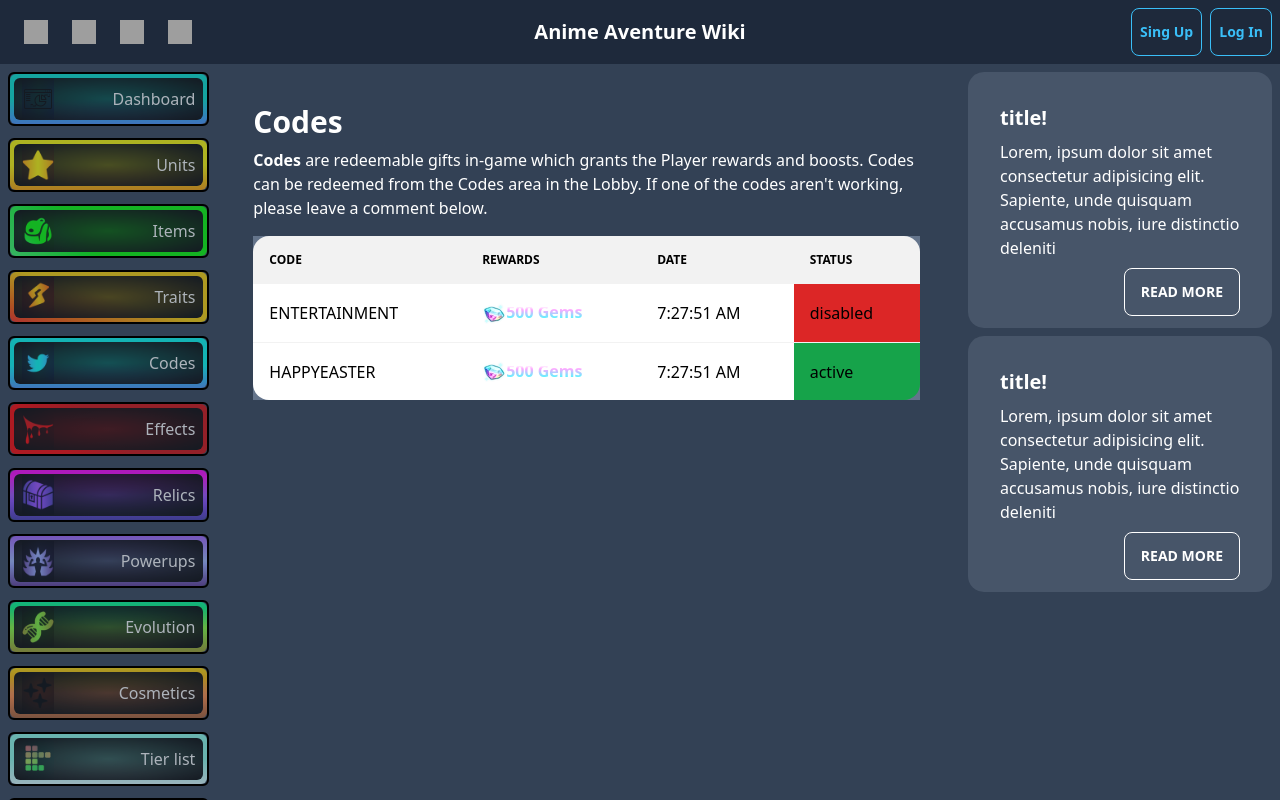
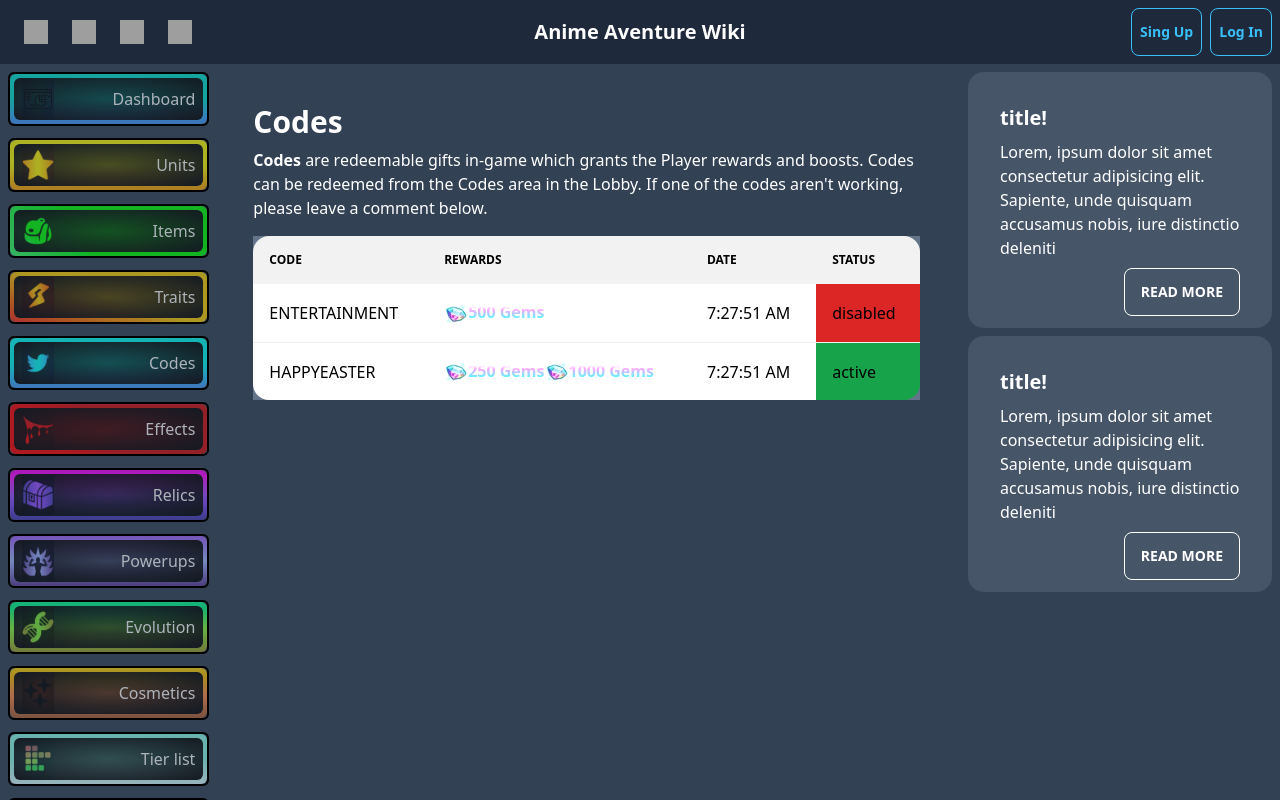
Before and after one commit to JorgeCoM/anime_aventures_wiki, a React (Vite) app: page /codes in a window 1280 px wide. Built offline with nearby package versions, Linux system fonts and the light colour scheme; grey boxes are pictures that could not be loaded; a web font is replaced by a local one.

Commit message:
refactorizacion de la tabla de code

```diff
--- a/src/components/CodeTable.jsx
+++ b/src/components/CodeTable.jsx
@@ -1,19 +1,13 @@
+import { CodeTableRewardsItems } from "./CodeTableRewardsItems"
+
 export const CodeTable = ({item}) => {
     return (
         <tr >
             <td>{item.name}</td>
             <td>
-                <img className="inline" src={item.icon} alt="" />
-                <div
-                    className=" inline font-bold"
-                    style=
-                    {{
-                        background: 'linear-gradient(#ffffff 25%,#ffa7ff 40%,#66efff 75%)',
-                        WebkitBackgroundClip: 'text',
-                        WebkitTextFillColor: 'transparent'
-                    }}>
-                    {item.prize} {item.currencieType}
-                </div>
+                {item.rewards.map((elements, index) => {
+                return <CodeTableRewardsItems key={index} reward={elements}/>
+                })}
             </td>
             <td>
                 {item.date}
--- /dev/null
+++ b/src/components/CodeTableRewardsItems.jsx
@@ -0,0 +1,18 @@
+export const CodeTableRewardsItems = ({ reward }) => {
+  return (
+    <>
+      <img className="inline" src={reward.icon} alt="" />
+      <div
+
+        className=" inline font-bold"
+        style=
+        {{
+          background: 'linear-gradient(#ffffff 25%,#ffa7ff 40%,#66efff 75%)',
+          WebkitBackgroundClip: 'text',
+          WebkitTextFillColor: 'transparent'
+        }}>
+        {reward.prize} {reward.currencieType}
+      </div>
+    </>
+  )
+}
--- a/src/data/CodesData.js
+++ b/src/data/CodesData.js
@@ -5,19 +5,32 @@ export const CodeData = [
         table: [
             {
                 name: 'ENTERTAINMENT',
-                icon: './Currencies/Gems.webp',
-                currencieType: 'Gems',
-                prize: '500',
                 date: new Date().toLocaleTimeString(),
-                status: false
+                status: false,
+                rewards: [
+                    {
+                        icon: './Currencies/Gems.webp',
+                        prize: 500,
+                        currencieType: 'Gems',
+                    }
+                ]
             },
             {
                 name: 'HAPPYEASTER',
-                icon: './Currencies/Gems.webp',
-                currencieType: 'Gems',
-                prize: '500',
                 date: new Date().toLocaleTimeString(),
-                status: true
+                status: true,
+                rewards: [
+                    {
+                        icon: './Currencies/Gems.webp',
+                        prize: 250,
+                        currencieType: 'Gems',
+                    },
+                    {
+                        icon: './Currencies/Gems.webp',
+                        prize: 1000,
+                        currencieType: 'Gems',
+                    }
+                ]
             }
         ]
     }
```
